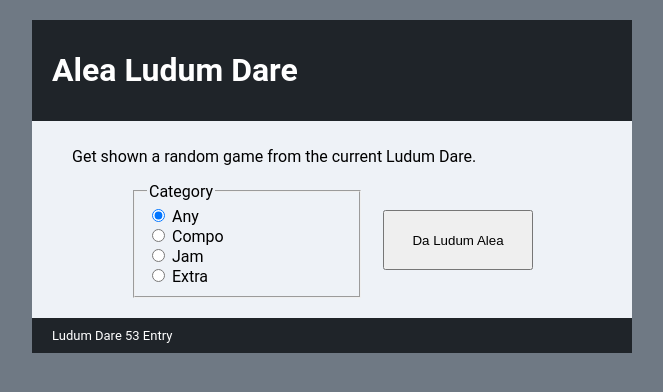
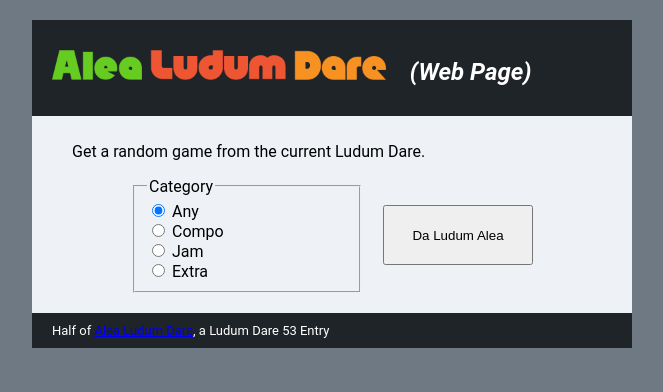
Before and after one commit to axelvborn/AleaLudumDare, a browser extension: page index.html in a window 1280 px wide. Shown: the whole page, without its empty margins (308-971 px from the left). Drawn offline with Linux system fonts and the light colour scheme.

Commit message:
Updated Web Page

```diff
--- a/index.html
+++ b/index.html
@@ -10,10 +10,10 @@
 <body style="background-color: #6f7984;font-family: Roboto,sans-serif;">
     <main style="background-color: #1f2429;position:aboslute;margin-left:auto;margin-right:auto;margin-top:20px;width:600px;">
         <header style="color:white;padding:10px 20px 10px 20px;">
-            <h1>Alea Ludum Dare</h1>
+            <h2><img src="./img/logo.png" style="width:334px; height:auto"><i>&emsp;(Web Page)</i></h2>
         </header>
         <div style=" background-color:#eef2f7;padding:10px 40px 20px 40px;">
-            <p>Get shown a random game from the current Ludum Dare.</p>
+            <p>Get a random game from the current Ludum Dare.</p>
             <div style="width:100%;display: flex; align-items: center; justify-content: center; gap: 20px;">
                 <fieldset style=" width:200px;display:inline-block">
                     <legend>Category</legend>
@@ -38,7 +38,7 @@
             </div>
             <p id="noResultsText" style="display:none; color: red">No game to display. Maybe Ludum Dare is still on-going.</p>
         </div>
-        <footer style="color:white;padding:10px 20px 10px 20px;font-size: small;">Ludum Dare 53 Entry</footer>
+        <footer style="color:white;padding:10px 20px 10px 20px;font-size: small;">Half of <a href="https://ldjam.com/events/ludum-dare/53/$360416">Alea Ludum Dare</a>, a Ludum Dare 53 Entry</footer>
     </main>
 </body>
 
```
Also changed, not shown: img/logo.png (added).
